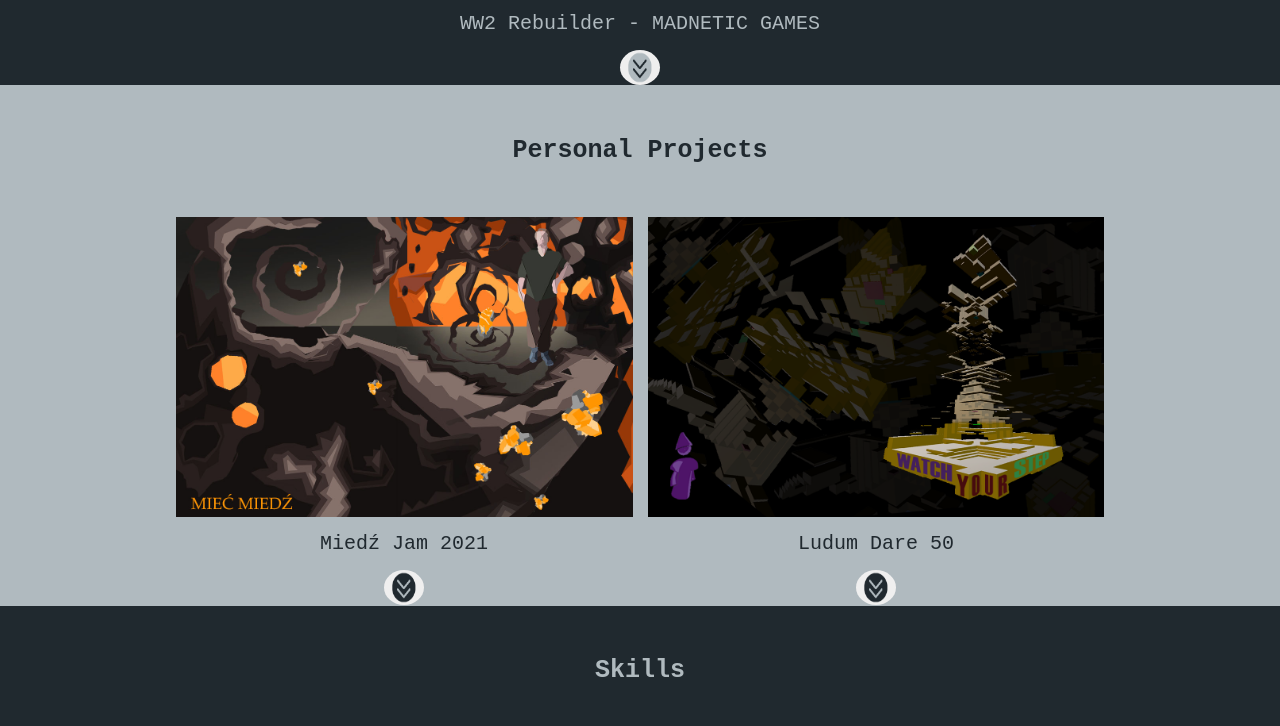
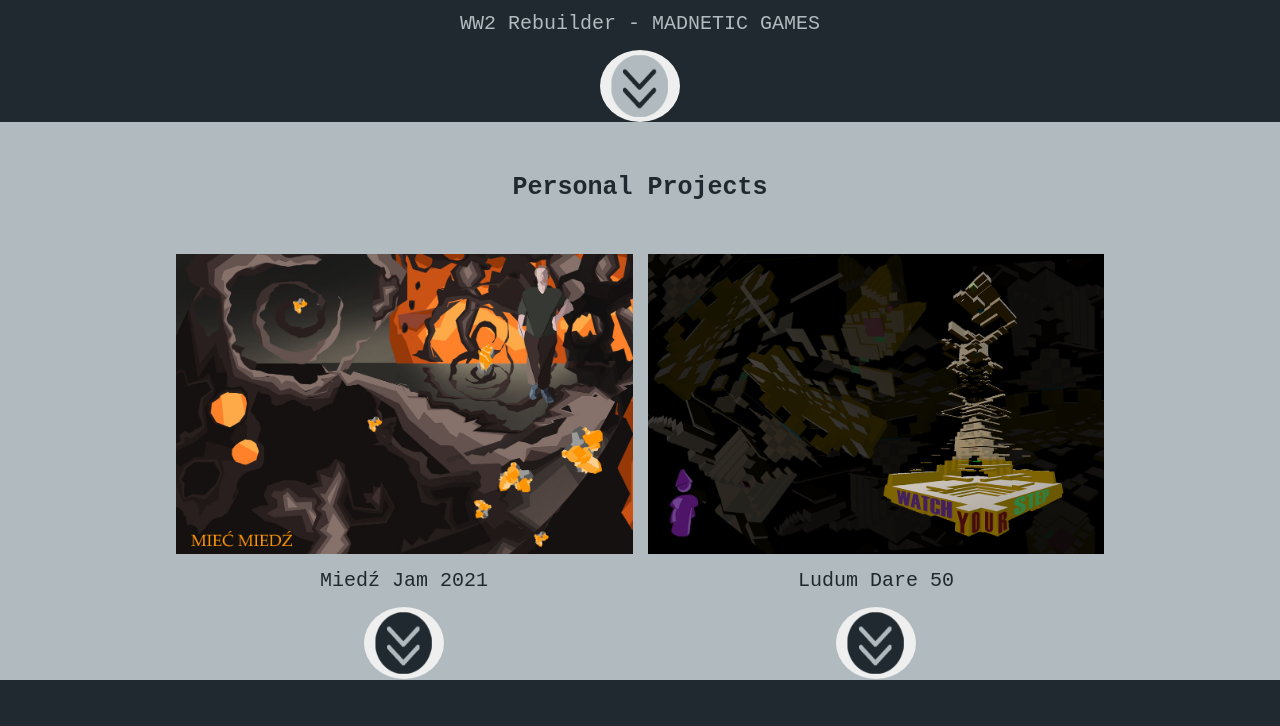
Before and after one commit to alinadziadus/home, a plain HTML site: page index.html in a window 1280 px wide. Shown: the part 1254-1980 px from the top of the page. Drawn offline with Linux system fonts and the light colour scheme; grey boxes are pictures that could not be loaded.

Commit message:
corrected button size to feel better on mobile

```diff
--- a/index.html
+++ b/index.html
@@ -59,7 +59,7 @@
 
         <center>
           <button class="reb_expand"
-                  style="border-radius: 50%; border: 0; width: 40px; height: 35px; overflow: hidden; position: relative;">
+                  style="border-radius: 50%; border: 0; width: 10vmin; height: 9vmin; overflow: hidden; position: relative;">
             <img src="TAP_2.png" alt="arrow" style="width: 100%; height: 100%;">
           </button>
         </center>
@@ -115,7 +115,7 @@
                   <div class="desc">Miedź Jam 2021</div>
                   <center>
                     <button class="mm_expand"
-                  style="border-radius: 50%; border: 0; width: 40px; height: 35px; overflow: hidden; position: relative;">
+                  style="border-radius: 50%; border: 0; width: 10vmin; height: 9vmin; overflow: hidden; position: relative;">
             <img src="TAP_1.png" alt="arrow" style="width: 100%; height: 100%;">
                     </button>
                   </center>
@@ -129,7 +129,7 @@
                   <div class="desc">Ludum Dare 50</div>
                   <center>
                     <button class="wys_expand"
-                  style="border-radius: 50%; border: 0; width: 40px; height: 35px; overflow: hidden; position: relative;">
+                  style="border-radius: 50%; border: 0; width: 10vmin; height: 9vmin; overflow: hidden; position: relative;">
             <img src="TAP_1.png" alt="arrow" style="width: 100%; height: 100%;">
                     </button>
                   </center>
```
